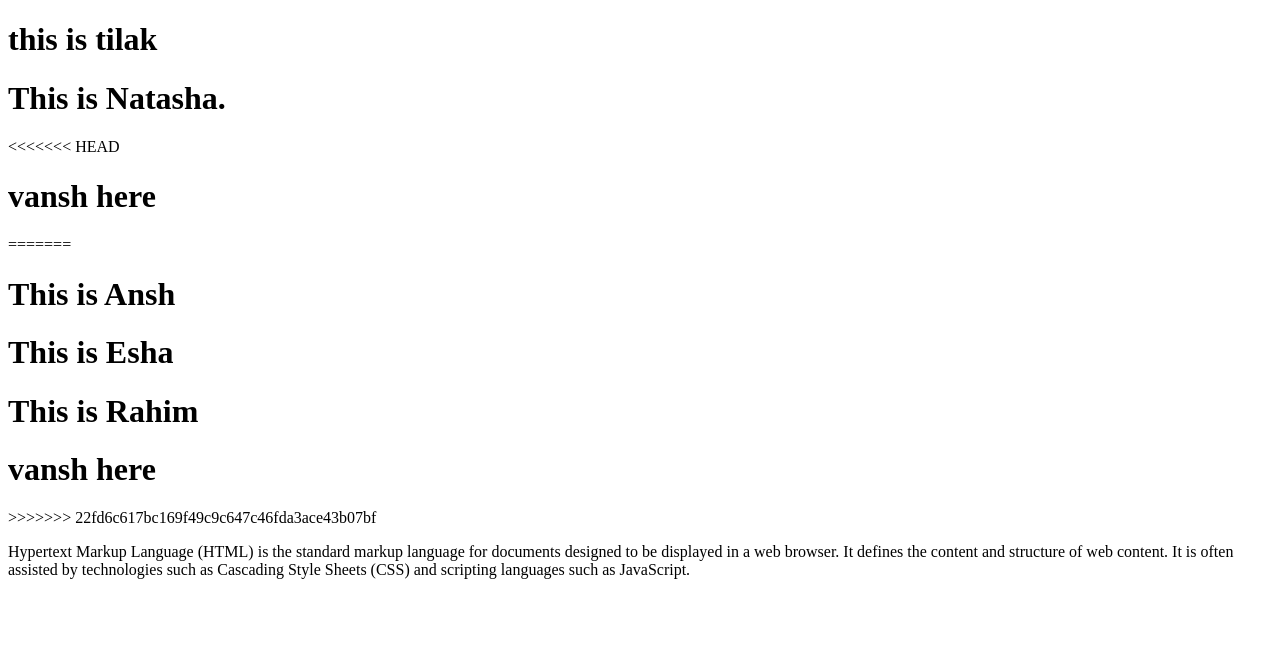
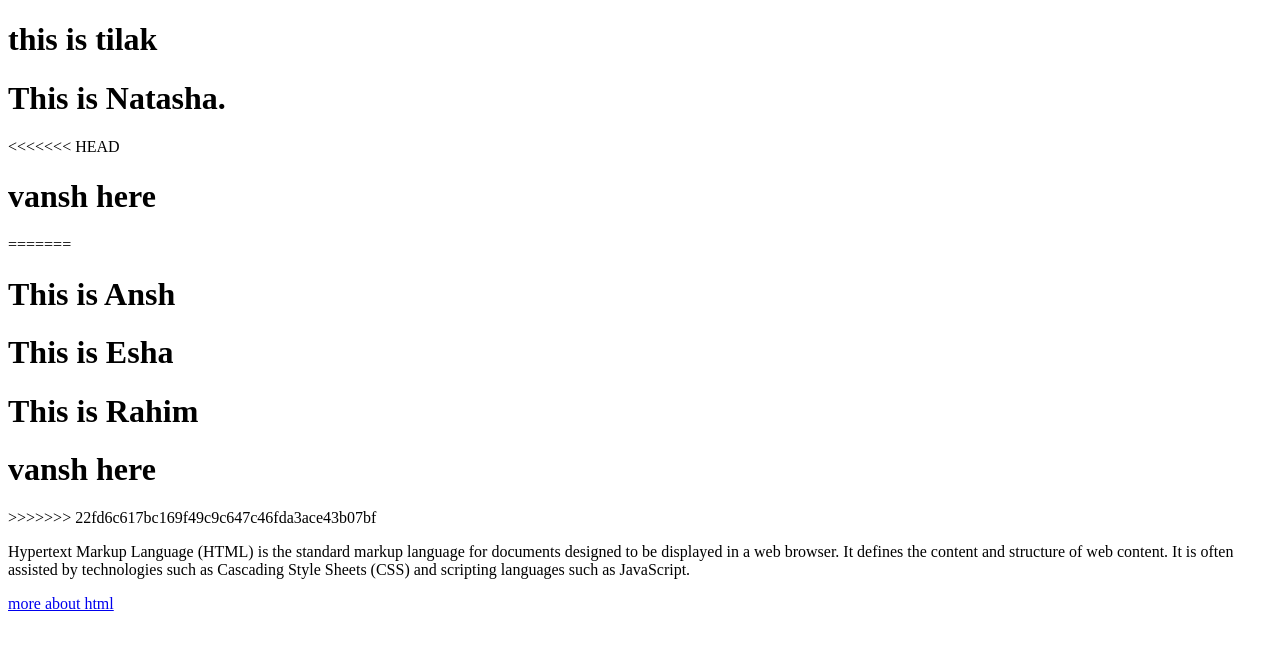
Before and after one commit to tilzz25/COHORT-1, a plain HTML site: page index.html in a window 1280 px wide. Drawn offline with Linux system fonts and the light colour scheme.

Commit message:
add a link

```diff
--- a/index.html
+++ b/index.html
@@ -18,6 +18,7 @@
 >>>>>>> 22fd6c617bc169f49c9c647c46fda3ace43b07bf
 <body>
     <P>Hypertext Markup Language (HTML) is the standard markup language for documents designed to be displayed in a web browser. It defines the content and structure of web content. It is often assisted by technologies such as Cascading Style Sheets (CSS) and scripting languages such as JavaScript.</P>
+<a href="https://www.w3schools.com/html/">more about html</a>
 </body>
 </body>
 </html>
```
